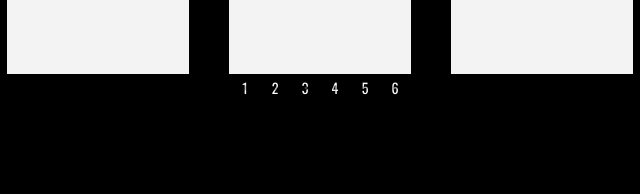
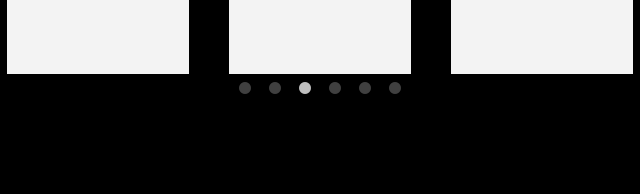
Before and after one commit to boiv66/meipaly-web, a plain HTML site: page index.html in a window 1280 px wide. Shown: the part 1186-1380 px from the top of the page, 320-960 px from the left. Drawn offline with nearby package versions, Linux system fonts and the light colour scheme.

Commit message:
slick carousel button change fixed color from back(concur with bg color) to white

```diff
--- a/style.css
+++ b/style.css
@@ -113,7 +113,10 @@ body {
   font-size: 16px;
 }
 
-.slick-dots li button{
+/* .slick-dots {
+} */
+
+.slick-dotted .slick-dots li button:before{
 
   color: white;
   font-size: 14px;
```
